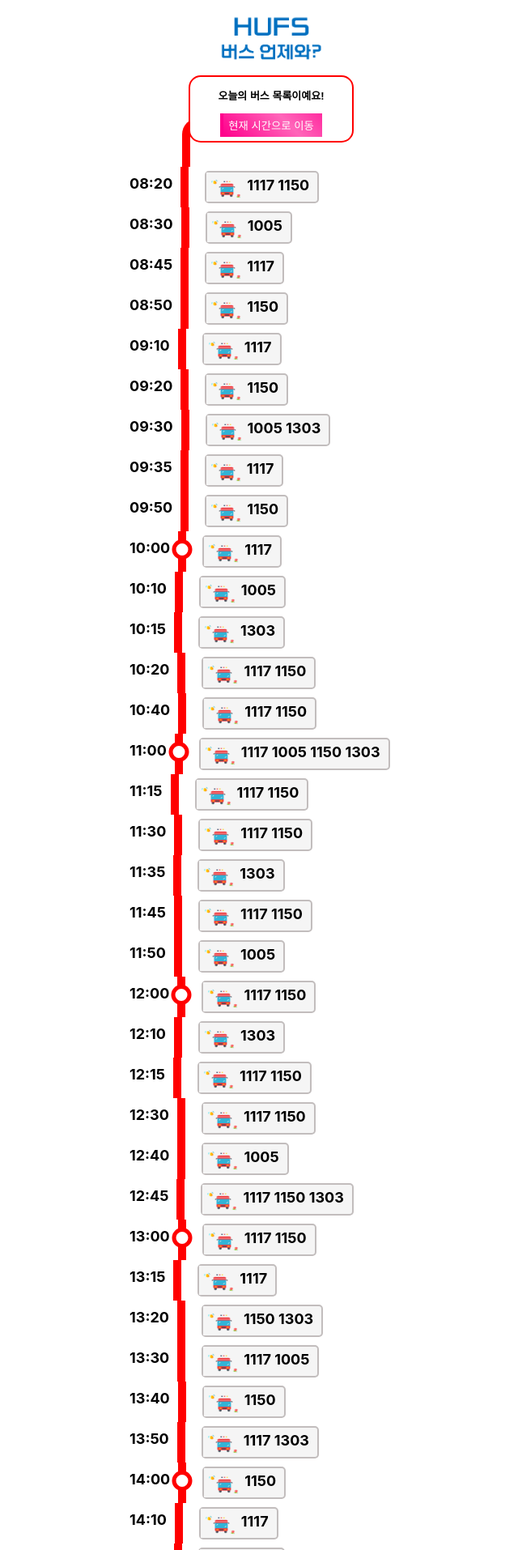
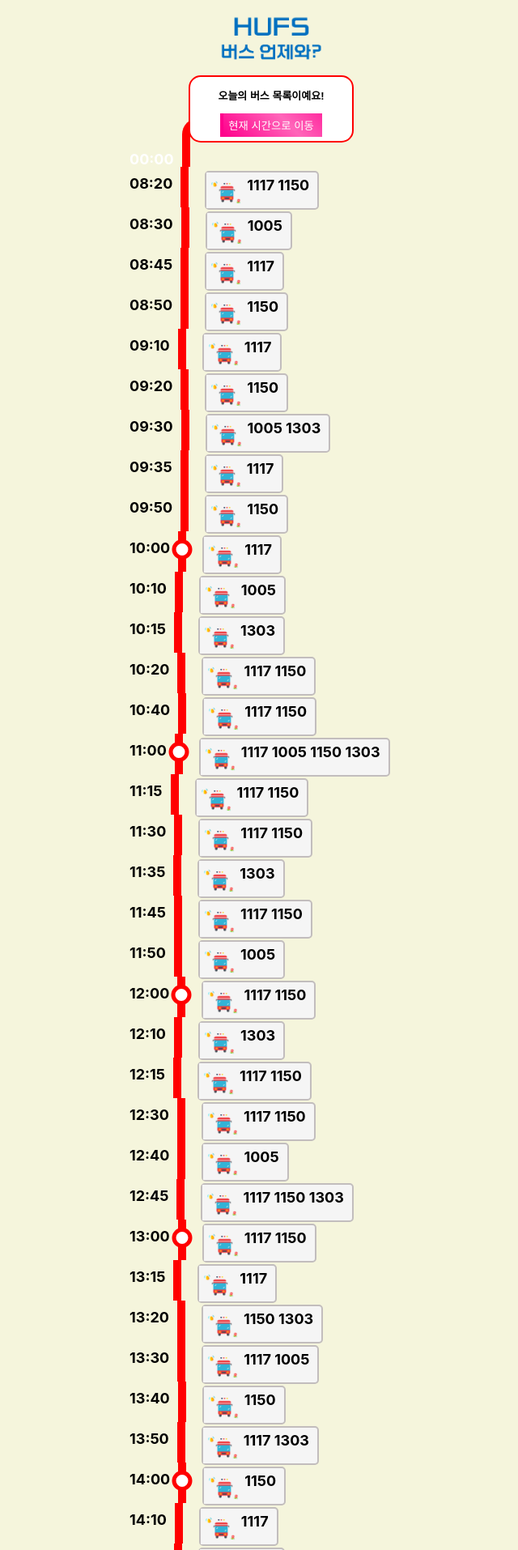
Before and after one commit to leestana01/Hufs_BusTime, a Django app: page /bus-list-up/ in a window 1280 px wide. Shown: the top 1914 px of the page at 81% size, without its empty margins (305-945 px from the left). Run offline with Django 4.2, Linux system fonts and the light colour scheme; data comes from the database, SQL or seed files in the repository; some web fonts are replaced.

Commit message:
피그마대로 body 색상 통일 완료, main page circle 이미지 미세하게 높이 조정 완료, 고정시간표에서 span들에 div주고 max-width를 500으로 설정 완료(깨지는 현상 개선됐는지 확인바람), main page 이미지 svg로 변환했으나 잘 된건지 확신이 없어서 다시 해볼 예정

```diff
--- a/bustimeline/DownBus/templates/bus_list_up.html
+++ b/bustimeline/DownBus/templates/bus_list_up.html
@@ -8,12 +8,17 @@
   <!--'현재 시간 이후로 보기' 버튼 클릭 시 현재 시간으로 스크롤이 이동하여 더 편한 ux 제공이 가능합니다-->
   <!--api가 아닌 6팀의 버스 시간표 DB와 연동해 평일, 토요일, 일요일마다 버스 시간표가 달라집니다-->
   <style>
+    body{
+      background-color: beige;
+    }
+
     #main-container {
         display: flex;
         justify-content: center;
         align-items: center;
         min-height: 100vh;
         font-family: 'Main', sans-serif;
+        background-color: beige;
     }
 
     #container {
@@ -110,6 +115,7 @@
     }
 
     .bus-div-style {
+
         font-size: 18px;
         background-color: whitesmoke;
         /* padding: 5px; */
@@ -218,6 +224,7 @@
               <!--<div>{{ busInfo.1 }}-->
 
               <!--busInfo.1(버스 리스트)에 해당하는 버스를 모두 div로 시간 옆에 나열하기 위해, 반복문-->
+              <div style="max-width: 500px;">
               <div class="bus-div-style" style="display:flex">
                 <img src="/static/버스 이미지.png" style="width:50px;">
                 <div class="bus-div-nums">
@@ -225,6 +232,7 @@
                   <span>{{ busDiv }}</span>
                   {% endfor %}
                 </div>
+              </div>
               </div>
 
 
--- a/bustimeline/DownBus/templates/mainpage.html
+++ b/bustimeline/DownBus/templates/mainpage.html
@@ -19,7 +19,7 @@
             border-radius: 50%;
             background-size: cover;
             background-position: center;
-            margin-top: -70px;
+            margin-top: 50px;
             position: relative;
             overflow: hidden;
 
@@ -39,7 +39,7 @@
             right: -10px;
             bottom: -10px;
             left: -10px;
-            background-image: url('/bustimeline/버스 이미지.png');
+            background-image: url('/bustimeline/버스 이미지_adobe_express.svg');
             background-size: cover;
             background-position: center;
             z-index: -1;
@@ -73,6 +73,6 @@
         <button class="button" onclick="window.location.href='/bus-list-up/'">버스 시간표 보기</button>
         <button class="button" onclick="window.location.href='/bus-list/'">버스 실시간 위치 보기</button>
     </div>
-    <p style="margin-top: 100px;">멋쟁이 사자처럼 6팀! 임예람, 이수혁, 김준영, 이나영</p>
+    <p style="margin-top: 10px;">멋쟁이 사자처럼 6팀! 임예람, 이수혁, 김준영, 이나영</p>
 </body>
 </html>
--- a/bustimeline/UpBus/templates/bus_list.html
+++ b/bustimeline/UpBus/templates/bus_list.html
@@ -8,11 +8,16 @@
 <head>
     <title>실시간 버스 위치</title>
     <style>
+        body{
+            background-color: beige;
+        }
+
         #main-container {
             display: flex;
             justify-content: center;
             align-items: center;
             height: 100vh;
+
         }
 
         #container {
```
Also changed, not shown: bustimeline/static/버스 이미지_adobe_express.svg (added), 2 other files.
